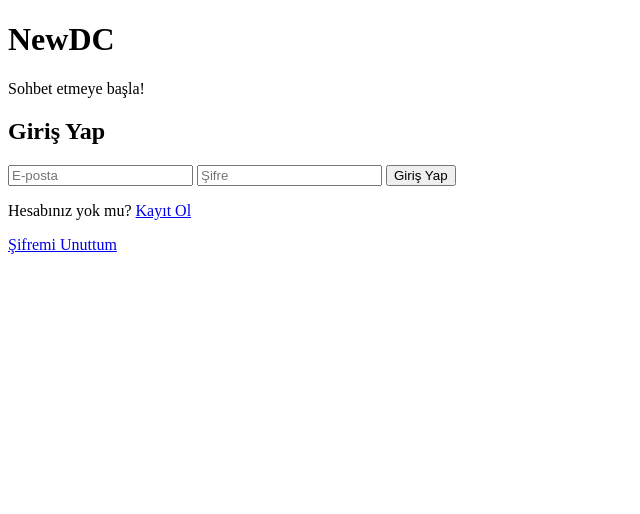
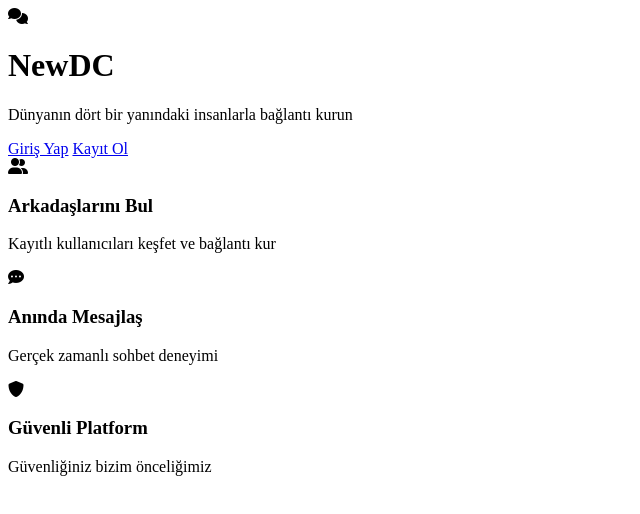
Before and after one commit to berklast/berklast.github.io, a plain HTML site: page index.html in a window 1280 px wide. Shown: the whole page, without its empty margins (0-640 px from the left). Drawn offline with Linux system fonts and the light colour scheme.

Commit message:
Update index.html

```diff
--- a/index.html
+++ b/index.html
@@ -3,41 +3,44 @@
 <head>
     <meta charset="UTF-8">
     <meta name="viewport" content="width=device-width, initial-scale=1.0">
-    <title>NewDC - Sohbet ve Arkadaşlık</title>
-    <link rel="stylesheet" href="styles.css">
-    <script src="https://www.gstatic.com/firebasejs/9.1.3/firebase-app.js"></script>
-    <script src="https://www.gstatic.com/firebasejs/9.1.3/firebase-auth.js"></script>
-    <script src="https://www.gstatic.com/firebasejs/9.1.3/firebase-database.js"></script>
-    <script src="https://www.gstatic.com/firebasejs/9.1.3/firebase-firestore.js"></script>
+    <title>NewDC - Hoş Geldiniz</title>
+    <link href="https://fonts.googleapis.com/css2?family=Poppins:wght@300;400;500;600;700&display=swap" rel="stylesheet">
+    <link rel="stylesheet" href="https://cdnjs.cloudflare.com/ajax/libs/font-awesome/6.0.0-beta3/css/all.min.css">
+    <link rel="stylesheet" href="css/style.css">
 </head>
 <body>
-    <div class="container">
-        <header>
-            <h1>NewDC</h1>
-            <p>Sohbet etmeye başla!</p>
-        </header>
-
-        <div class="auth-forms">
-            <div class="form-container" id="login-form">
-                <h2>Giriş Yap</h2>
-                <input type="email" id="login-email" placeholder="E-posta" />
-                <input type="password" id="login-password" placeholder="Şifre" />
-                <button onclick="loginUser()">Giriş Yap</button>
-                <p>Hesabınız yok mu? <a href="#" onclick="showRegisterForm()">Kayıt Ol</a></p>
-                <p><a href="#" onclick="resetPassword()">Şifremi Unuttum</a></p>
+    <div class="welcome-container">
+        <div class="welcome-content">
+            <div class="logo">
+                <i class="fas fa-comments"></i>
+                <h1>NewDC</h1>
             </div>
-
-            <div class="form-container" id="register-form" style="display: none;">
-                <h2>Kayıt Ol</h2>
-                <input type="text" id="register-username" placeholder="Kullanıcı Adı" />
-                <input type="email" id="register-email" placeholder="E-posta" />
-                <input type="password" id="register-password" placeholder="Şifre" />
-                <button onclick="registerUser()">Kayıt Ol</button>
-                <p>Zaten hesabınız var mı? <a href="#" onclick="showLoginForm()">Giriş Yap</a></p>
+            <p>Dünyanın dört bir yanındaki insanlarla bağlantı kurun</p>
+            <div class="welcome-buttons">
+                <a href="auth.html?mode=login" class="btn btn-primary">Giriş Yap</a>
+                <a href="auth.html?mode=register" class="btn btn-secondary">Kayıt Ol</a>
+            </div>
+        </div>
+        <div class="welcome-features">
+            <div class="feature">
+                <i class="fas fa-user-friends"></i>
+                <h3>Arkadaşlarını Bul</h3>
+                <p>Kayıtlı kullanıcıları keşfet ve bağlantı kur</p>
+            </div>
+            <div class="feature">
+                <i class="fas fa-comment-dots"></i>
+                <h3>Anında Mesajlaş</h3>
+                <p>Gerçek zamanlı sohbet deneyimi</p>
+            </div>
+            <div class="feature">
+                <i class="fas fa-shield-alt"></i>
+                <h3>Güvenli Platform</h3>
+                <p>Güvenliğiniz bizim önceliğimiz</p>
             </div>
         </div>
     </div>
 
-    <script src="app.js"></script>
+    <script src="js/db.js"></script>
+    <script src="js/ui.js"></script>
 </body>
 </html>
```
